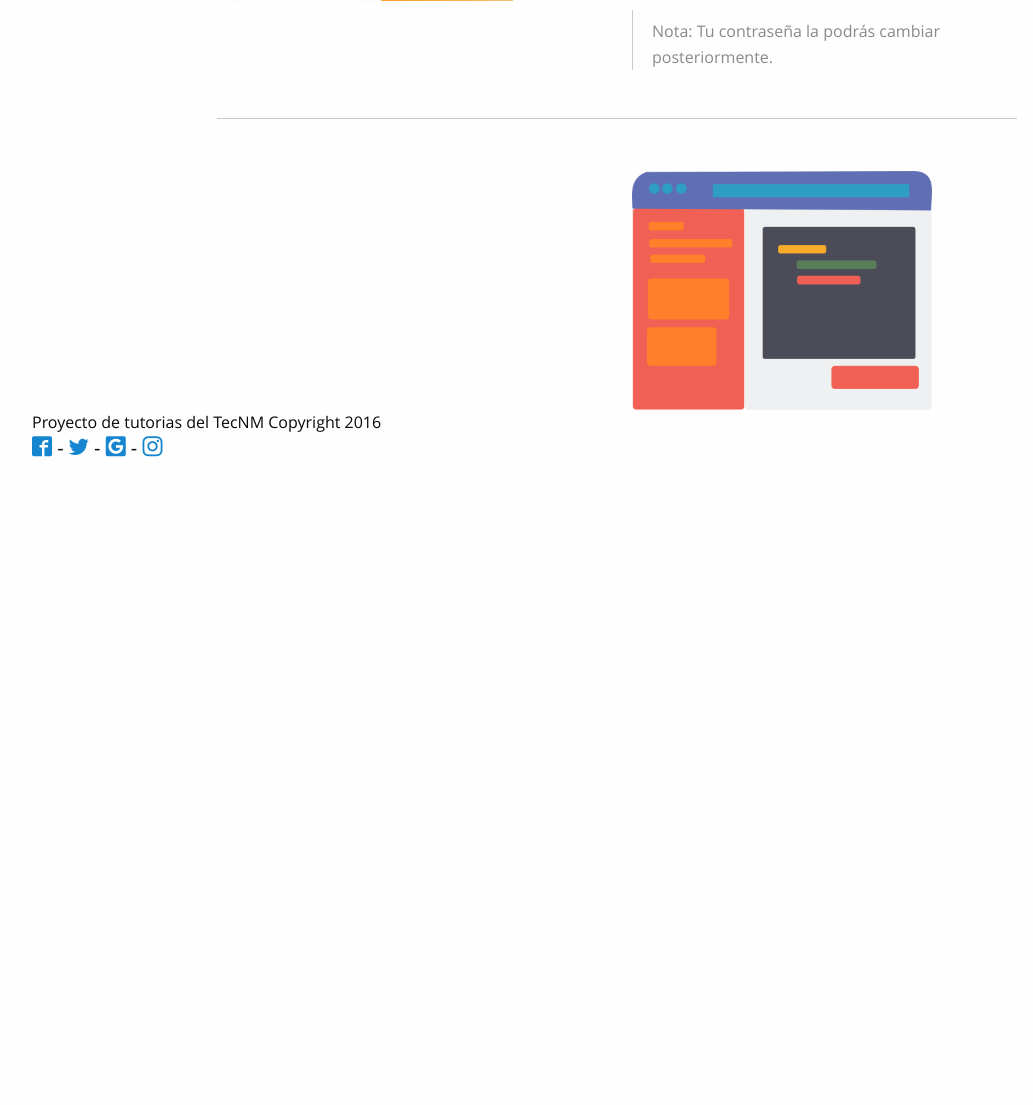
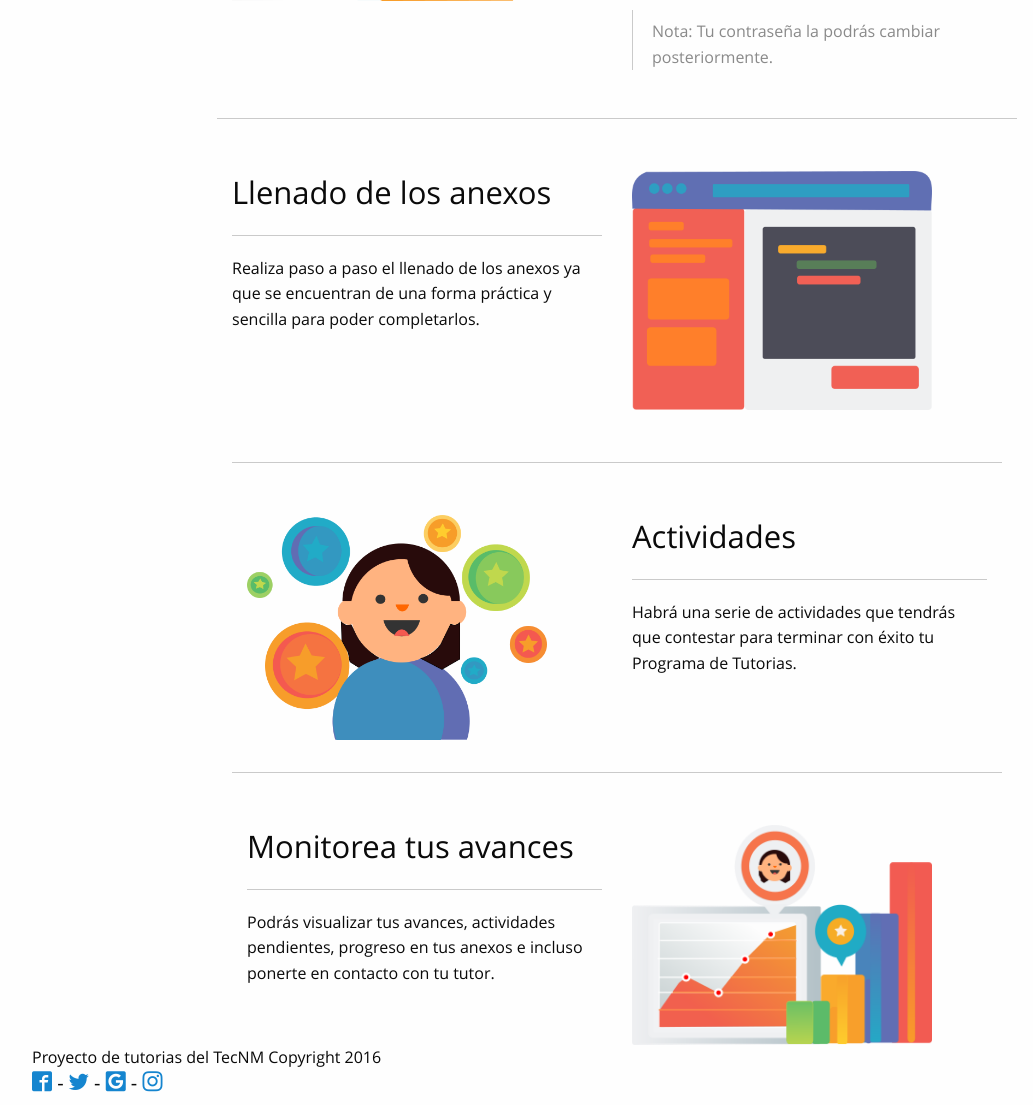
Before and after one commit to bitia/tutorias, a Django app: page /?next=/home/ in a window 1280 px wide. Shown: the part 1197-2302 px from the top of the page, without its empty margins (23-1056 px from the left). Before the commit the page ends 1654 px from the top, so only its background shows below. Run offline with Django 3.2, Linux system fonts and the light colour scheme; some web fonts are replaced.

Commit message:
Efectos en el home

```diff
--- a/tutoriastec/statics/css/src/main.css
+++ b/tutoriastec/statics/css/src/main.css
@@ -130,3 +130,87 @@ a{
 .p-8 {
   background-image: linear-gradient(90deg, #3adb76 50%, transparent 50%, transparent), linear-gradient(270deg, #3adb76 50%, #efefef 50%, #efefef);
 }
+
+
+.animated {
+  -webkit-animation-duration: 1s;
+  animation-duration: 1s;
+  -webkit-animation-fill-mode: both;
+  animation-fill-mode: both;
+}
+
+.animated.infinite {
+  -webkit-animation-iteration-count: infinite;
+  animation-iteration-count: infinite;
+}
+
+.animated.hinge {
+  -webkit-animation-duration: 2s;
+  animation-duration: 2s;
+}
+
+@-webkit-keyframes fadeInLeft {
+  from {
+    opacity: 0;
+    -webkit-transform: translate3d(-100%, 0, 0);
+    transform: translate3d(-100%, 0, 0);
+  }
+
+  to {
+    opacity: 1;
+    -webkit-transform: none;
+    transform: none;
+  }
+}
+
+@keyframes fadeInLeft {
+  from {
+    opacity: 0;
+    -webkit-transform: translate3d(-100%, 0, 0);
+    transform: translate3d(-100%, 0, 0);
+  }
+
+  to {
+    opacity: 1;
+    -webkit-transform: none;
+    transform: none;
+  }
+}
+
+.fadeInLeft {
+  -webkit-animation-name: fadeInLeft;
+  animation-name: fadeInLeft;
+}
+
+@-webkit-keyframes fadeInRight {
+  from {
+    opacity: 0;
+    -webkit-transform: translate3d(100%, 0, 0);
+    transform: translate3d(100%, 0, 0);
+  }
+
+  to {
+    opacity: 1;
+    -webkit-transform: none;
+    transform: none;
+  }
+}
+
+@keyframes fadeInRight {
+  from {
+    opacity: 0;
+    -webkit-transform: translate3d(100%, 0, 0);
+    transform: translate3d(100%, 0, 0);
+  }
+
+  to {
+    opacity: 1;
+    -webkit-transform: none;
+    transform: none;
+  }
+}
+
+.fadeInRight {
+  -webkit-animation-name: fadeInRight;
+  animation-name: fadeInRight;
+}
--- a/tutoriastec/templates/base.html
+++ b/tutoriastec/templates/base.html
@@ -55,7 +55,7 @@
 		<h2 class="padding-top text-center">¿CÓMO TRABAJAR EN LA PLATAFORMA DE TUTORIAS TUTOTECNM?</h2>
 
 		<div class="row padding-top">
-			<div class="small-12 medium-6 columns">
+			<div class="small-12 medium-6 columns wow fadeInLeft" data-wow-duration="2s" data-wow-delay="1s">
 				<img src="{% static "img/index1.png" %}" alt="" width="300" height="150"/>
 			</div>
 			<div class="small-12 medium-6 columns">
@@ -68,13 +68,62 @@
 					Nota: Tu contraseña la podrás cambiar posteriormente.
 				</blockquote>
 			</div>
+
 			<hr class="padding-top">
+
 			<div class="small-12 medium-6 columns padding-top">
+				<h3>Llenado de los anexos</h3>
+				<hr>
+				<p>
+					Realiza paso a paso el llenado de los anexos ya que se encuentran de una forma práctica y sencilla para poder completarlos.
+				</p>
+			</div>
+			<div class="small-12 medium-6 columns padding-top wow fadeInRight" data-wow-duration="2s" data-wow-delay="1s">
 				<img src="{% static "img/index2.png" %}" alt="" width="300" height="150"/>
 			</div>
 		</div>
 
+		<hr class="padding-top">
+
+		<div class="small-12 medium-6 columns padding-top wow fadeInLeft" data-wow-duration="2s" data-wow-delay="1s">
+			<img src="{% static "img/index3.png" %}" alt="" width="300" height="150"/>
+		</div>
+			<div class="small-12 medium-6 columns padding-top">
+				<h3>Actividades</h3>
+				<hr>
+				<p>
+					Habrá una serie de actividades que tendrás que contestar para terminar con éxito tu Programa de Tutorias.
+				</p>
+			</div>
+
+		<hr class="padding-top">
+
+		<div class="small-12 medium-6 columns padding-top">
+			<h3>Monitorea tus avances</h3>
+			<hr>
+			<p>
+				Podrás visualizar tus avances, actividades pendientes, progreso en tus anexos e incluso ponerte en contacto con tu tutor.
+			</p>
+		</div>
+		<div class="small-12 medium-6 columns padding-top wow fadeInRight" data-wow-duration="2s" data-wow-delay="1s">
+			<img src="{% static "img/index4.png" %}" alt="" width="300" height="150"/>
+		</div>
+	</div>
+
+		</div>
 	</article>
 </section>
 
 {% endblock contenido %}
+
+{% block masjs %}
+<script src="{% static "js/vendor/wow.min.js" %}">
+
+</script>
+{% endblock masjs %}
+
+{% block scriptjs %}
+<script>
+new WOW().init();
+</script>
+{% endblock scriptjs %}
```
Also changed, not shown: tutoriastec/statics/js/vendor/wow.min.js (added), tutoriastec/templates/base/basefn.html (line endings or trailing spaces), 1 other file.
